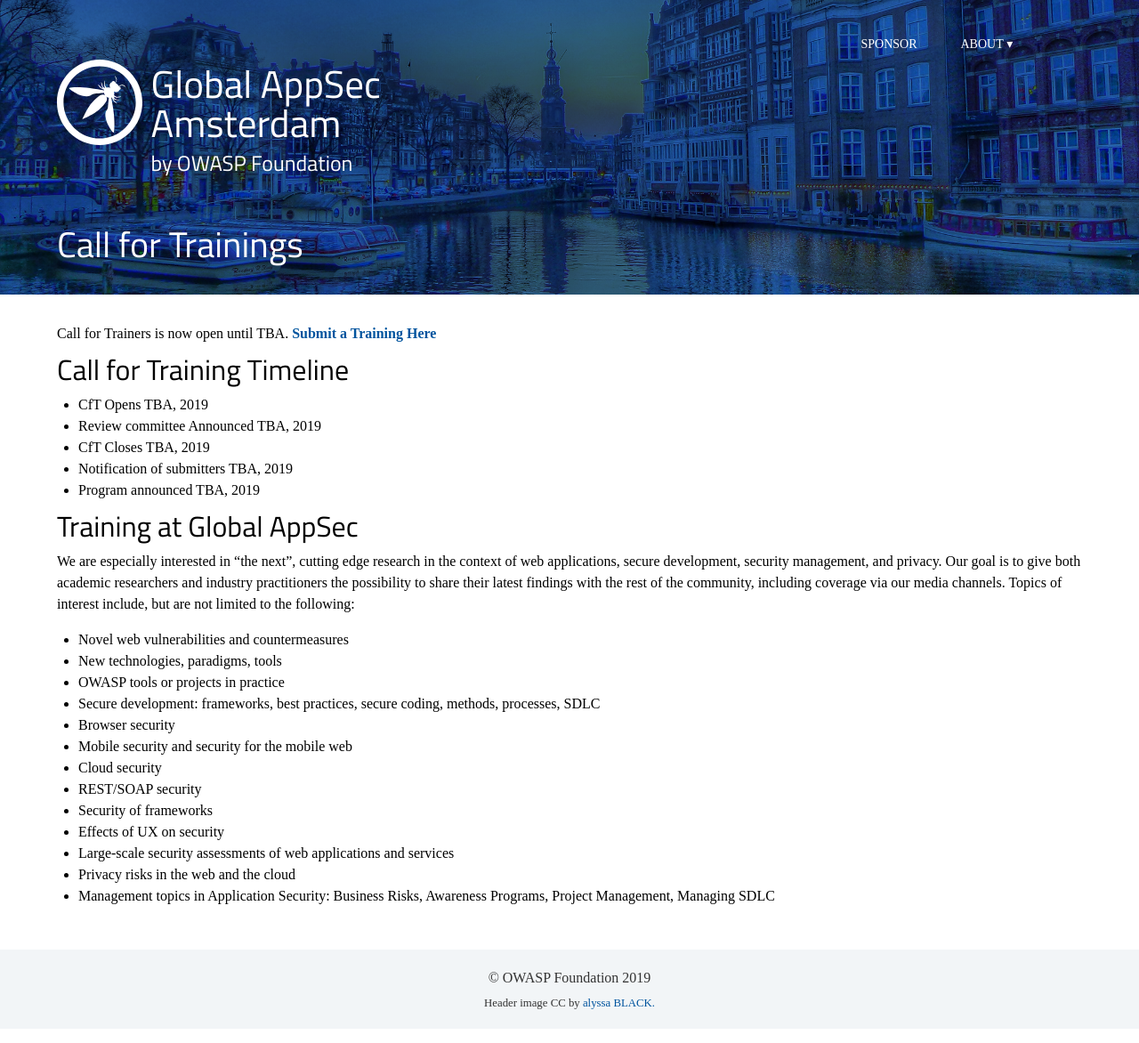
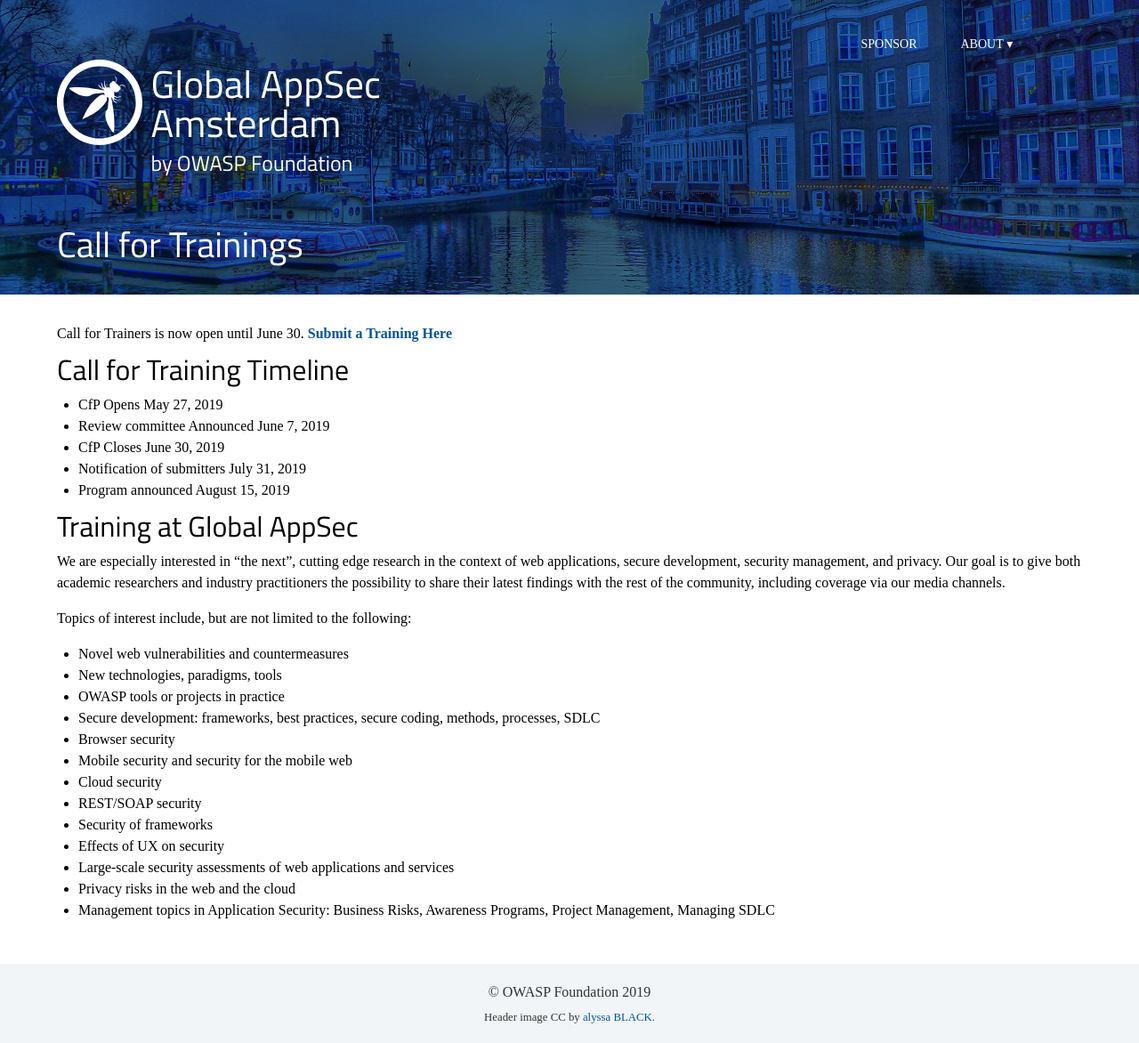
Before and after one commit to OWASP/AppSecAms2019, a Jekyll site: the page built from program/call-for-trainings.md, in a window 1280 px wide. Shown: the whole page at 89% size. Built offline with Jekyll 4.4.1, drawn with Linux system fonts in a browser that asks for light colours; some web fonts are replaced.

Commit message:
Schedule is set

```diff
--- a/program/call-for-trainings.md
+++ b/program/call-for-trainings.md
@@ -1,18 +1,19 @@
 ---
 title: Call for Trainings
 ---
-Call for Trainers is now open until TBA. **[Submit a Training Here](missing)**
+Call for Trainers is now open until June 30. **[Submit a Training Here](https://owasp.submittable.com/submit/139726/global-appsec-amsterdam-2019-call-for-trainers)**
 
 ## Call for Training Timeline
-* CfT Opens TBA, 2019
-* Review committee Announced TBA, 2019
-* CfT Closes TBA, 2019
-* Notification of submitters TBA, 2019
-* Program announced TBA, 2019
+* CfP Opens May 27, 2019
+* Review committee Announced June 7, 2019
+* CfP Closes June 30, 2019
+* Notification of submitters July 31, 2019
+* Program announced  August 15, 2019
 
 ## Training at Global AppSec
 
 We are especially interested in “the next”, cutting edge research in the context of web applications, secure development, security management, and privacy. Our goal is to give both academic researchers and industry practitioners the possibility to share their latest findings with the rest of the community, including coverage via our media channels.
+
 Topics of interest include, but are not limited to the following:
 
 * Novel web vulnerabilities and countermeasures
```
